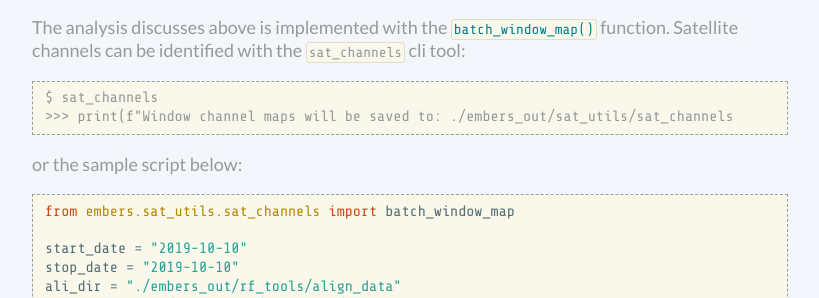
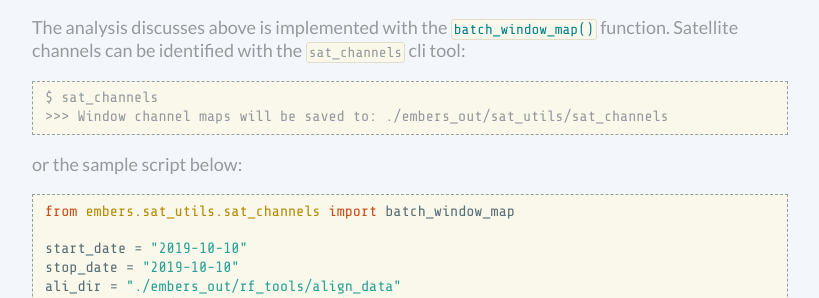
Before and after one commit to amanchokshi/EMBERS, a Sphinx documentation site: the page built from docs/embersbyexample.rst, in a window 1280 px wide and 900 px high, scrolled down 10888 px. Shown: the part 171-469 px from the top of the window, without its empty margins (230-1049 px from the left). Built offline with Sphinx 7.4.7, drawn with Linux system fonts in a browser that asks for light colours.

```diff
--- a/docs/embersbyexample.rst
+++ b/docs/embersbyexample.rst
@@ -419,7 +419,7 @@
 .. code-block::
 
     $ sat_channels
-    >>> print(f"Window channel maps will be saved to: ./embers_out/sat_utils/sat_channels
+    >>> Window channel maps will be saved to: ./embers_out/sat_utils/sat_channels
 
 or the sample script below:
 
```
